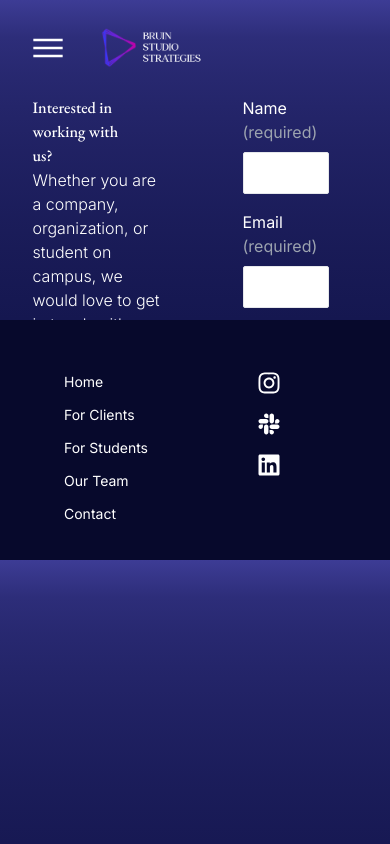
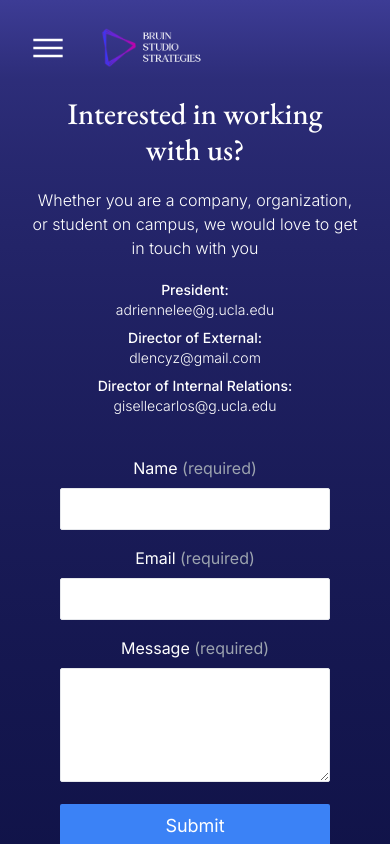
Before and after one commit to Bruin-Studio-Strategies/BSSWebsite, a React (Vite) app in the folder bss-web/: page /contact in a window 390 px wide. Shown: the top 844 px of the page. Built offline with nearby package versions, Linux system fonts and the light colour scheme.

Commit message:
made contact page responsive and fix footer

```diff
--- a/bss-web/src/App.jsx
+++ b/bss-web/src/App.jsx
@@ -15,6 +15,7 @@ import Clients from "./pages/Clients/Clients.jsx";
 import NavBar from "./components/NavBar.jsx";
 
 import { useEffect } from "react";
+import Footer from "./components/Footer.jsx";
 
 const pageVariants = {
   initial: { opacity: 0 },
--- a/bss-web/src/index.css
+++ b/bss-web/src/index.css
@@ -15,6 +15,7 @@ html, body {
   padding: 0;
   width: 100vw; /* Set the width of the body to 100% of the viewport width */
   overflow-x: hidden; /* Prevent horizontal overflow */
+  min-height: 100vh;
 }
 
 body {
--- a/bss-web/src/pages/Clients/Clients.jsx
+++ b/bss-web/src/pages/Clients/Clients.jsx
@@ -62,7 +62,6 @@ export default function Clients() {
         </div>
         <Process />
       </div>
-      <Footer />
     </>
   );
 }
--- a/bss-web/src/pages/Contact/Contact.jsx
+++ b/bss-web/src/pages/Contact/Contact.jsx
@@ -5,17 +5,17 @@ export default function Contact() {
   return (
     <>
       {/* add a banner here possibly? ask alli */}
-      <div className="grid grid-cols-[40%_60%] sm:mt-10 lg:mt-28 sm:max-lg:mb-40 w-10/12 m-auto">
-        <div className="flex flex-col">
-          <h1 className="font-serif sm:text-5xl lg:text-7xl text-white font-medium text-wrap w-5/6 sm:mb-5">
+      <div className="grid sm:grid-cols-[40%_60%] sm:mt-10 lg:mt-28 sm:max-lg:mb-40 w-10/12 m-auto text-center sm:text-left">
+        <div className="flex flex-col mb-8 sm:mb-0">
+          <h1 className="font-serif text-3xl mb-5 sm:text-5xl lg:text-7xl text-white font-medium text-wrap w-5/6 sm:mb-5 sm:mx-0 mx-auto">
             Interested in working with us?
           </h1>
-          <p className="sm:mb-5 lg:text-lg">Whether you are a company, organization, or student on campus, we would love to get in touch with you</p>
-          <p className="font-medium font-sans sm:mb-2 lg:text-lg">President: <span className="font-light font-sans">adriennelee@g.ucla.edu</span></p>
-          <p className="font-medium font-sans sm:mb-2 lg:text-lg">Director of External: <span className="font-light font-sans">dlencyz@gmail.com</span></p>
-          <p className="font-medium font-sans sm:mb-2 lg:text-lg">Director of Internal Relations: <span className="font-light font-sans">gisellecarlos@g.ucla.edu</span></p>
+          <p className="sm:mb-5 lg:text-lg mb-5">Whether you are a company, organization, or student on campus, we would love to get in touch with you</p>
+          <p className="font-medium text-sm sm:text-base font-sans sm:mb-2 lg:text-lg mb-2">President: <br/><span className="font-light font-sans">adriennelee@g.ucla.edu</span></p>
+          <p className="font-medium text-sm sm:text-base font-sans sm:mb-2 lg:text-lg mb-2">Director of External: <br/><span className="font-light font-sans">dlencyz@gmail.com</span></p>
+          <p className="font-medium text-sm sm:text-base font-sans sm:mb-2 lg:text-lg mb-2">Director of Internal Relations: <br/><span className="font-light font-sans">gisellecarlos@g.ucla.edu</span></p>
         </div>
-        <div className="ml-20">
+        <div className="flex justify-center sm:justify-start sm:ml-20 mb-80">
           <Form />
         </div>
       </div>
--- a/bss-web/src/pages/Contact/sections/Form.jsx
+++ b/bss-web/src/pages/Contact/sections/Form.jsx
@@ -30,7 +30,7 @@ export default function Form() {
   };
 
   return (
-    <form onSubmit={handleSubmit} className="w-3/4">
+    <form onSubmit={handleSubmit} className="w-5/6 sm:w-3/4 mx-auto">
       <div className="mb-4">
         <label htmlFor="name" className="block text-white mb-2">
           Name <span className="text-gray-400">(required)</span>
```
